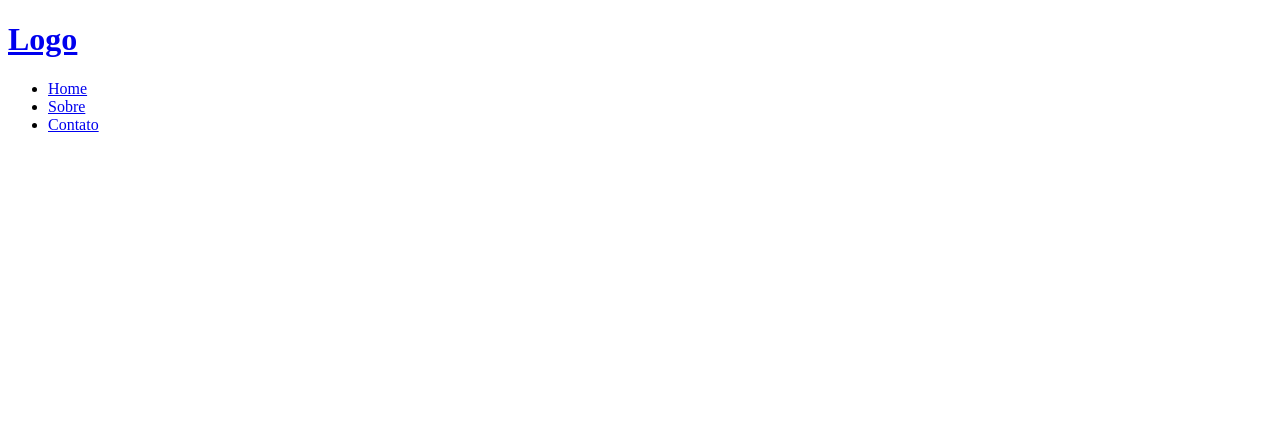
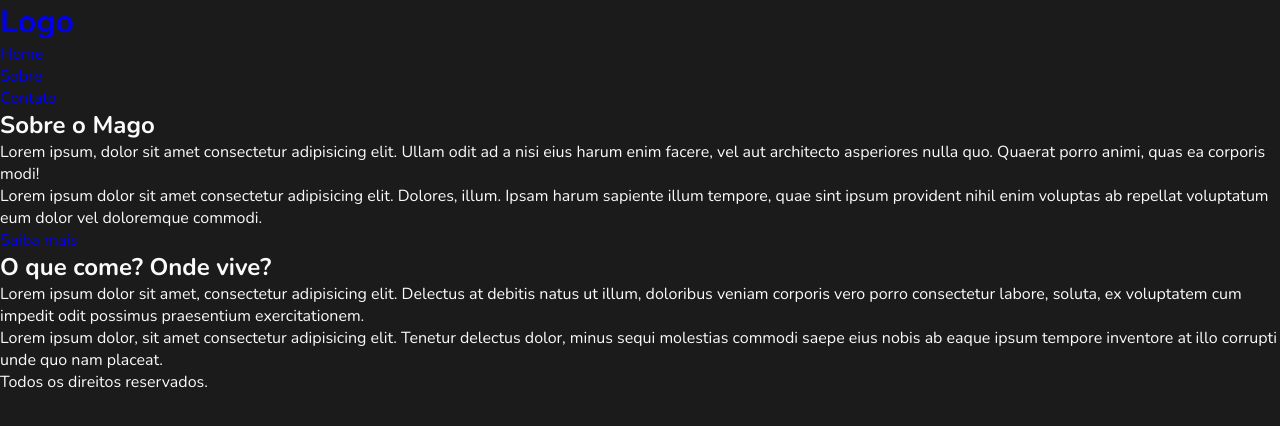
Before and after one commit to nevesapi/mini-site, a plain HTML site: page index.html in a window 1280 px wide. Drawn offline with nearby package versions, Linux system fonts and the light colour scheme.

Commit message:
Ajuste de google fonts e reset de css

```diff
--- a/index.html
+++ b/index.html
@@ -5,6 +5,11 @@
   <meta charset="UTF-8">
   <meta name="viewport" content="width=device-width, initial-scale=1.0">
   <title>Página Inicial</title>
+
+  <link rel="preconnect" href="https://fonts.googleapis.com">
+  <link rel="preconnect" href="https://fonts.gstatic.com" crossorigin>
+  <link href="https://fonts.googleapis.com/css2?family=Nunito:ital,wght@0,200..1000;1,200..1000&display=swap"
+    rel="stylesheet">
 
   <link rel="stylesheet" href="style.css">
 </head>
@@ -21,7 +26,31 @@
     </nav>
   </header>
 
+  <main>
+    <section>
+      <h2>Sobre o Mago</h2>
+      <p>Lorem ipsum, dolor sit amet consectetur adipisicing elit. Ullam odit ad a nisi eius harum enim facere, vel aut
+        architecto asperiores nulla quo. Quaerat porro animi, quas ea corporis modi!</p>
 
+      <p>Lorem ipsum dolor sit amet consectetur adipisicing elit. Dolores, illum. Ipsam harum sapiente illum tempore,
+        quae sint ipsum provident nihil enim voluptas ab repellat voluptatum eum dolor vel doloremque commodi.</p>
+      <a href="/sobre.html">Saiba mais</a>
+    </section>
+
+    <section>
+      <h2>O que come? Onde vive?</h2>
+      <p>Lorem ipsum dolor sit amet, consectetur adipisicing elit. Delectus at debitis natus ut illum, doloribus veniam
+        corporis vero porro consectetur labore, soluta, ex voluptatem cum impedit odit possimus praesentium
+        exercitationem.</p>
+
+      <p>Lorem ipsum dolor, sit amet consectetur adipisicing elit. Tenetur delectus dolor, minus sequi molestias commodi
+        saepe eius nobis ab eaque ipsum tempore inventore at illo corrupti unde quo nam placeat.</p>
+    </section>
+  </main>
+
+  <footer>
+    <p>Todos os direitos reservados.</p>
+  </footer>
 </body>
 
 </html>
--- a/style.css
+++ b/style.css
@@ -0,0 +1,16 @@
+/* Reset de estilos - Estamos removendo todos os estilos padrões do navegador */
+
+/* seletor global - Ou seja, todos os elementos da nossa estrutura receberam essas configurações */
+* {
+  margin: 0;
+  padding: 0;
+
+  /* none - nenhum */
+  text-decoration: none;
+}
+
+body {
+  font-family: "Nunito", sans-serif;
+  background-color: rgb(27, 27, 27);
+  color: #fafafa;
+}
```
